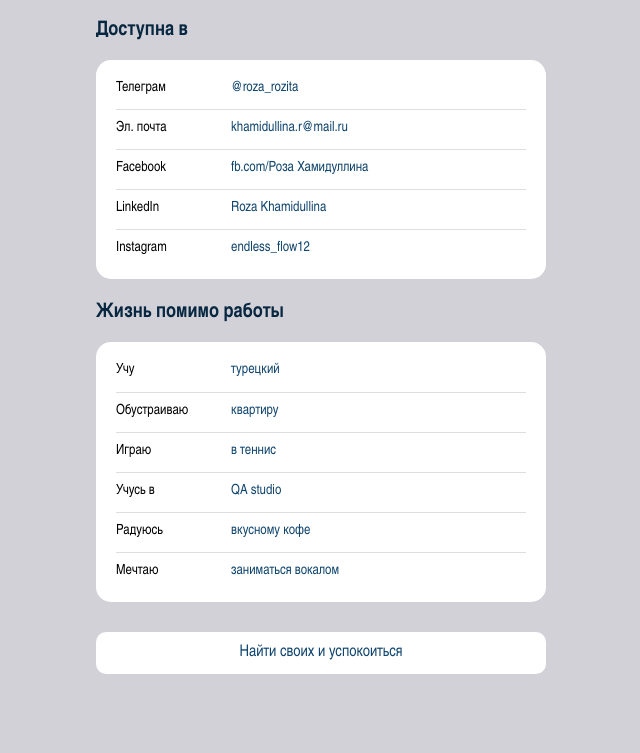
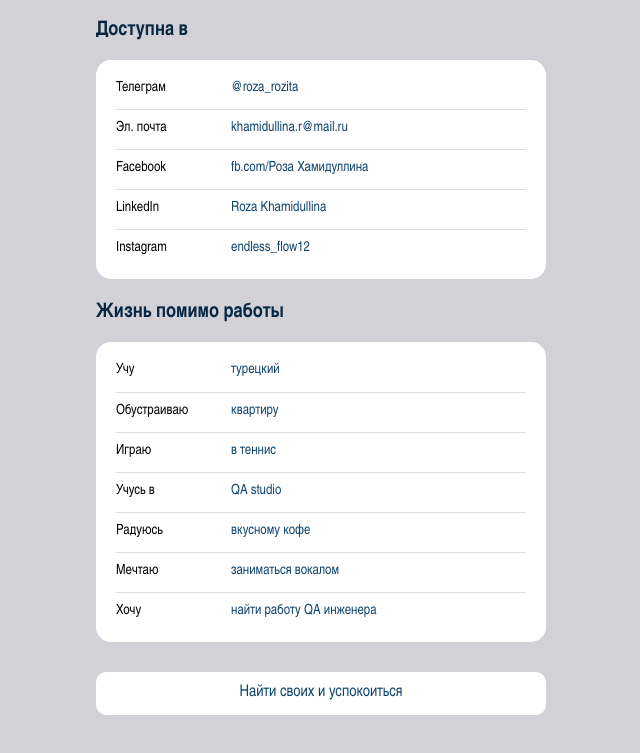
Before and after one commit to Rozarozita/Rozarozita.github.io, a plain HTML site: page index.html in a window 1280 px wide. Shown: the part 183-936 px from the top of the page, without its empty margins (319-959 px from the left). Before the commit the page ends 897 px from the top, so only its background shows below. Drawn offline with Linux system fonts and the light colour scheme.

Commit message:
добавила параграф

```diff
--- a/index.html
+++ b/index.html
@@ -74,6 +74,10 @@
             <p class="links__title">Мечтаю</p>
             <a class="linsk__link" href="https://rutube.ru/video/a64f9b948d88e63e7517196fff847d43/">заниматься вокалом</a>
           </li>
+          <li class="links__link">
+            <p class="links__title">Хочу</p>
+            <a class="linsk__link" href="https://hh.ru/">найти работу QA инженера</a>
+          </li>
         </ul>
       </section>
     </main>
```
